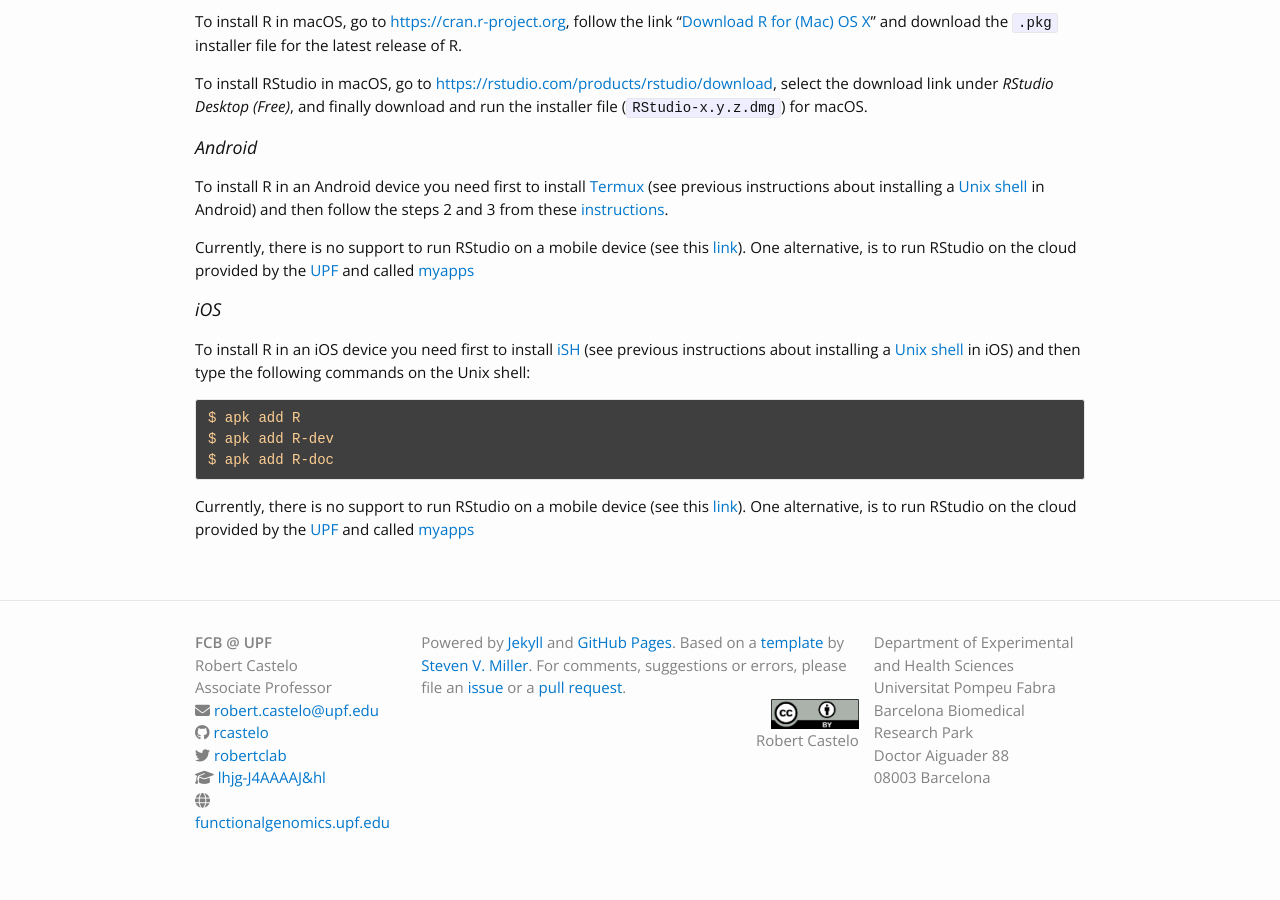
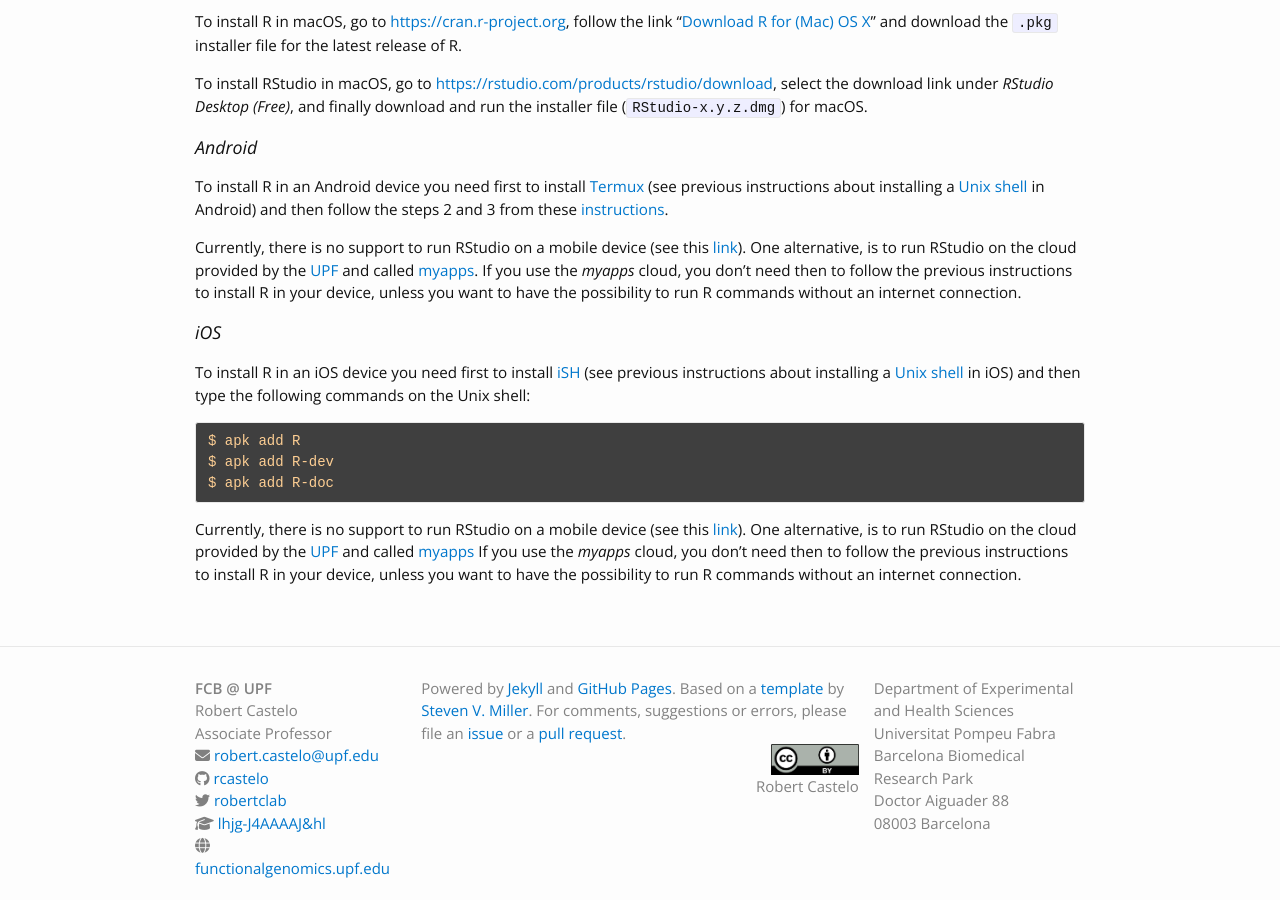
Before and after one commit to funcompbio/funcompbio.github.io, a Jekyll site: the page built from setup.md, in a window 1280 px wide and 900 px high, scrolled down 7279 px. Built offline with Jekyll 4.4.1, drawn with Linux system fonts in a browser that asks for light colours; nearby versions of some CDN libraries.

Commit message:
Updated instructions for installing R and RStudio.

```diff
--- a/setup.md
+++ b/setup.md
@@ -451,7 +451,10 @@ follow the steps 2 and 3 from these
 Currently, there is no support to run RStudio on a mobile device (see this
 [link](https://support.rstudio.com/hc/en-us/articles/217801028-Can-I-run-RStudio-IDE-Shiny-Server-on-a-mobile-device-or-Chromebook-)). One alternative, is to run RStudio
 on the cloud provided by the [UPF](https://www.upf.edu) and called
-[myapps](https://www.upf.edu/web/biblioteca-informatica/serveis-estudiants/-/asset_publisher/dNcgaWd7vT3B/content/id/214123264/maximized)
+[myapps](https://www.upf.edu/web/biblioteca-informatica/serveis-estudiants/-/asset_publisher/dNcgaWd7vT3B/content/id/214123264/maximized). If you use the _myapps_ cloud,
+you don't need then to follow the previous instructions to install R in your
+device, unless you want to have the possibility to run R commands without an
+internet connection.
 
 ### iOS
 
@@ -469,4 +472,7 @@ $ apk add R-doc
 Currently, there is no support to run RStudio on a mobile device (see this
 [link](https://support.rstudio.com/hc/en-us/articles/217801028-Can-I-run-RStudio-IDE-Shiny-Server-on-a-mobile-device-or-Chromebook-)). One alternative, is to run RStudio
 on the cloud provided by the [UPF](https://www.upf.edu) and called
-[myapps](https://www.upf.edu/web/biblioteca-informatica/serveis-estudiants/-/asset_publisher/dNcgaWd7vT3B/content/id/214123264/maximized)
+[myapps](https://www.upf.edu/web/biblioteca-informatica/serveis-estudiants/-/asset_publisher/dNcgaWd7vT3B/content/id/214123264/maximized) If you use the _myapps_ cloud,
+you don't need then to follow the previous instructions to install R in your
+device, unless you want to have the possibility to run R commands without an
+internet connection.
```
